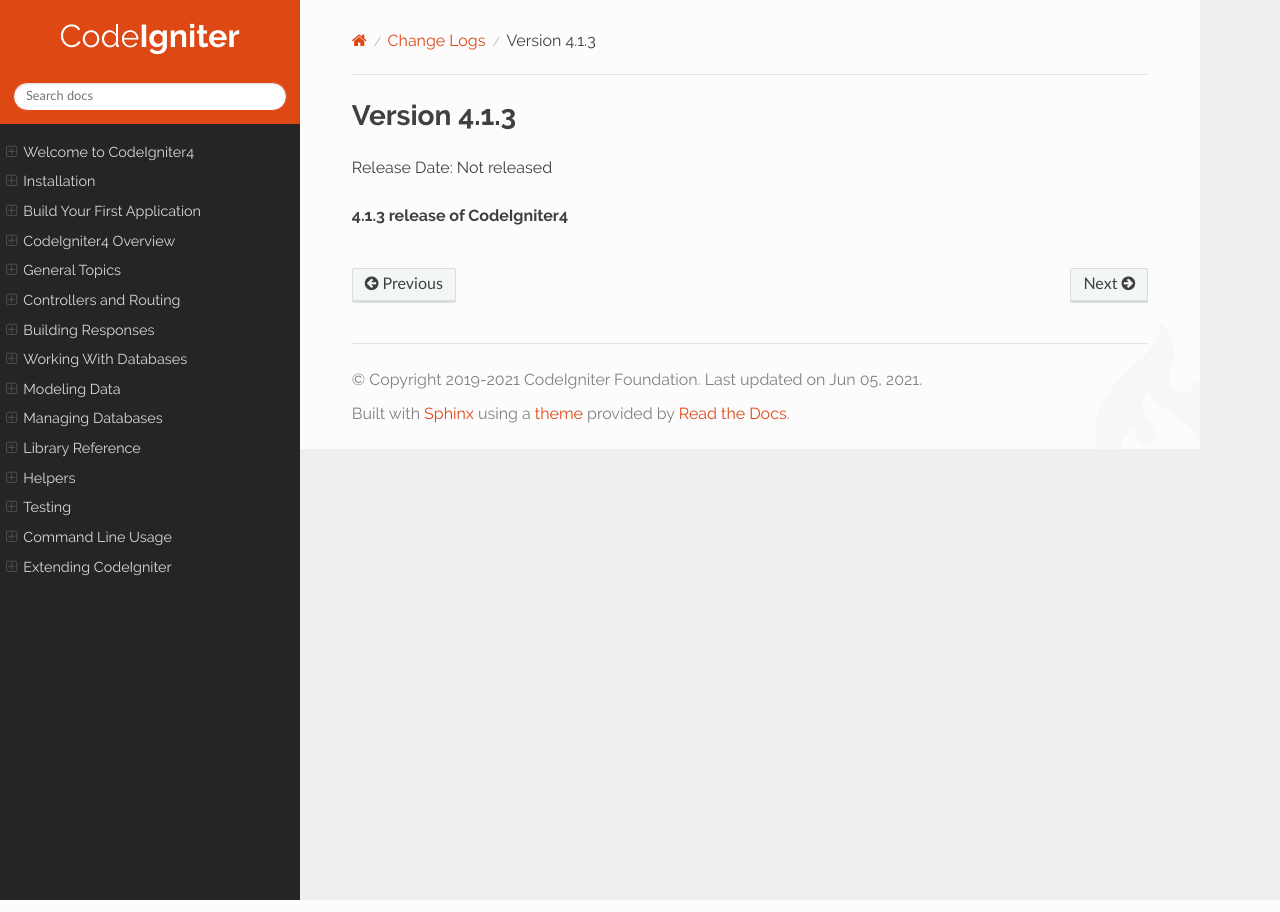
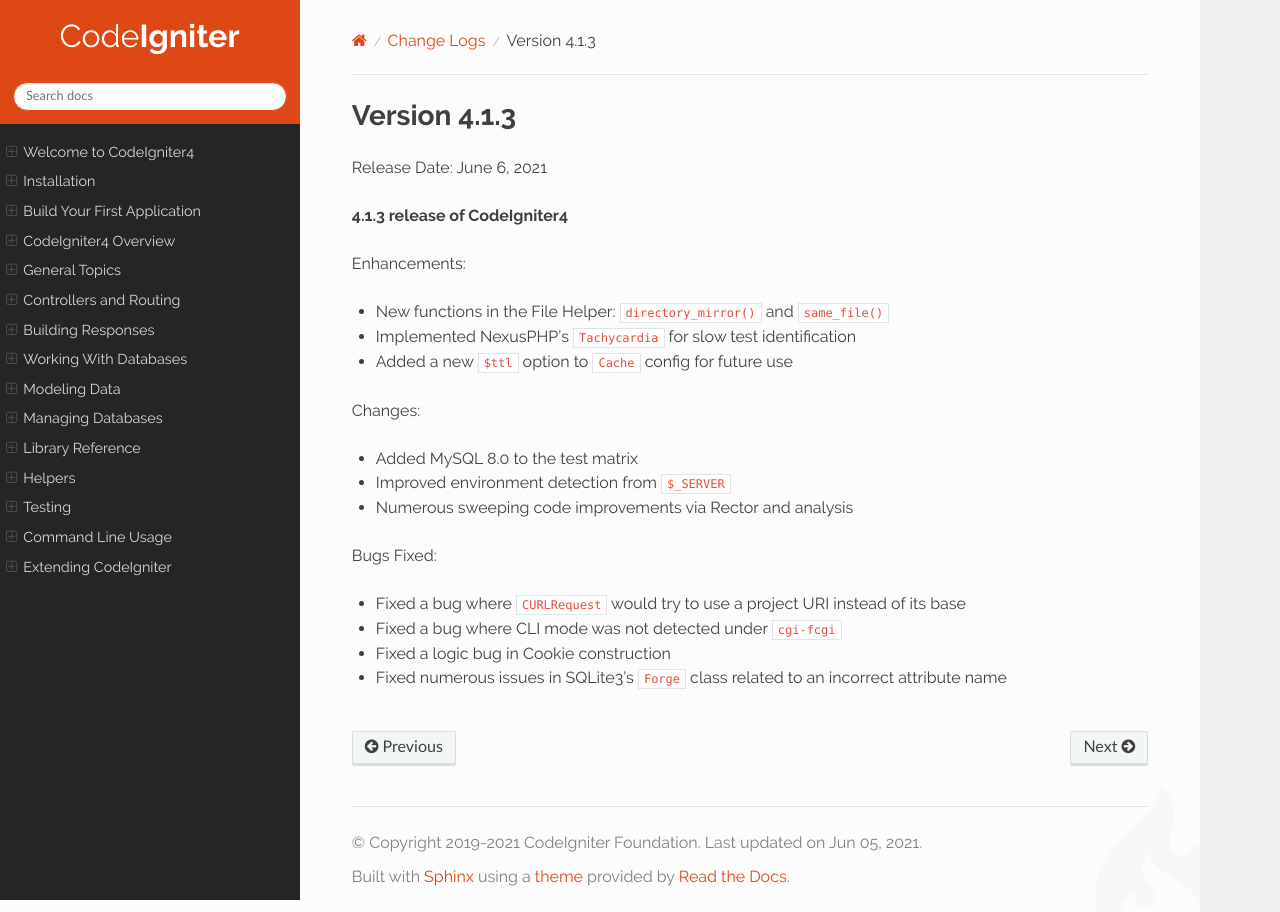
Before and after one commit to NEKOGET/ci4_user_guide_src, a Sphinx documentation site: the page built from source/changelogs/v4.1.3.rst, in a window 1280 px wide. Built offline with Sphinx 7.4.7 and the Read the Docs theme 2.0.0, drawn with Linux system fonts in a browser that asks for light colours.

Commit message:
Prep for 4.1.3 release

```diff
--- a/source/changelogs/index.rst
+++ b/source/changelogs/index.rst
@@ -12,6 +12,7 @@ See all the changes.
 .. toctree::
     :titlesonly:
 
+    v4.1.4
     v4.1.3
     v4.1.2
     v4.1.1
--- a/source/changelogs/v4.1.3.rst
+++ b/source/changelogs/v4.1.3.rst
@@ -1,6 +1,25 @@
 Version 4.1.3
 =============
 
-Release Date: Not released
+Release Date: June 6, 2021
 
 **4.1.3 release of CodeIgniter4**
+
+Enhancements:
+
+- New functions in the File Helper: ``directory_mirror()`` and ``same_file()``
+- Implemented NexusPHP's ``Tachycardia`` for slow test identification
+- Added a new ``$ttl`` option to ``Cache`` config for future use
+
+Changes:
+
+- Added MySQL 8.0 to the test matrix
+- Improved environment detection from ``$_SERVER``
+- Numerous sweeping code improvements via Rector and analysis
+
+Bugs Fixed:
+
+- Fixed a bug where ``CURLRequest`` would try to use a project URI instead of its base
+- Fixed a bug where CLI mode was not detected under ``cgi-fcgi``
+- Fixed a logic bug in Cookie construction
+- Fixed numerous issues in SQLite3's ``Forge`` class related to an incorrect attribute name
--- /dev/null
+++ b/source/changelogs/v4.1.4.rst
@@ -0,0 +1,6 @@
+Version 4.1.4
+=============
+
+Release Date: Not released
+
+**4.1.4 release of CodeIgniter4**
--- a/source/conf.py
+++ b/source/conf.py
@@ -24,7 +24,7 @@ copyright = '2019-2021 CodeIgniter Foundation'
 version = '4.1'
 
 # The full version, including alpha/beta/rc tags.
-release = '4.1.2'
+release = '4.1.3'
 
 # -- General configuration ---------------------------------------------------
 
--- a/source/installation/upgrading.rst
+++ b/source/installation/upgrading.rst
@@ -8,6 +8,7 @@ upgrading from.
 .. toctree::
     :titlesonly:
 
+    Upgrading from 4.1.2 to 4.1.3 <upgrade_413>
     Upgrading from 4.1.1 to 4.1.2 <upgrade_412>
     Upgrading from 4.0.5 to 4.1.0 or 4.1.1 <upgrade_410>
     Upgrading from 4.0.4 to 4.0.5 <upgrade_405>
```
Also changed, not shown: source/installation/upgrade_413.rst (added, +20 -0 lines).
